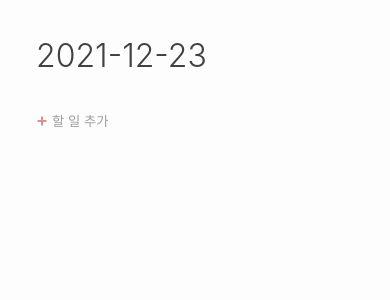
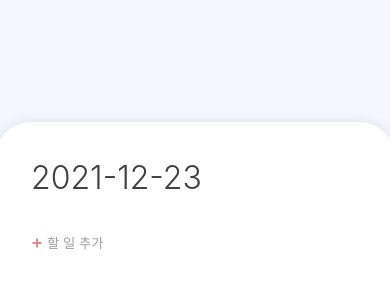
Before and after one commit to stella-jo/svelte-test, a Svelte app: page / in a window 390 px wide. Shown: the top 300 px of the page. Built offline with nearby package versions, Linux system fonts and the light colour scheme.

Commit message:
Update design and add media query

```diff
--- a/public/global.css
+++ b/public/global.css
@@ -1,12 +1,17 @@
-body {
-	background-color: #fdfdfd;
-}
-
 * {
-	margin: 0px;
-	padding: 0px;
+	margin: 0;
+	padding: 0;
 	box-sizing: border-box;
 	scroll-behavior: smooth;
 	font-family: -apple-system, BlinkMacSystemFont, 'Segoe UI', Roboto, Oxygen, Ubuntu, Cantarell, 'Open Sans', 'Helvetica Neue', sans-serif;
 	font-weight: 300;
+	border: none;
+	background: none;
+	text-align: left;
 }
+
+@media screen and (min-device-width: 769px) {
+	body {
+		background-color: #f4f7ff;
+	}
+}
--- a/src/App.svelte
+++ b/src/App.svelte
@@ -13,7 +13,6 @@
 		input.style.display = "block";
 		input.focus();
 	}
-
 	function newTodo() {
 		todoList = todoList.concat({task: newText, checked: false});
 		input.value = null;
@@ -42,8 +41,9 @@
 	});
 </script>
 
+<div class = "container">
 	<header>
-	<h1>투두리스트</h1>
+		<h1>2022-01-01</h1>
 	</header>
 
 	<main>
@@ -57,34 +57,40 @@
 			<rect x="3" y="10" width="18" height="4" rx="1" fill="#DC8F8F"/>
 			</svg>할 일 추가</button>
 	</main>
+</div>
 
 <style>
+	.container {
+		background-color: #ffffff;
+		display: flex;
+		flex-direction: column;
+		gap: 36px;
+		padding: 36px;
+		max-height: 100vw;
+		max-height: 100vh;
+	}
+
 	header {
 		display: flex;
 		justify-content: space-between;
 		align-items: center;
-		padding: 36px;
 	}
 	h1 {
 		font-size: 2rem;
 		color: #404040;
 	}
 	main {
-		margin: 0px 36px;
 		display: flex;
 		flex-direction: column;
 		gap: 16px;
-	}
-	button {
-		border: none;
-		background: none;
-		text-align: left;
+		overflow: scroll;
 	}
 	.addButton {
 		color: #40404080;
 		display: flex;
 		align-items: center;
 		gap: 4px;
+		width: fit-content;
 	}
 
 	.todoInput {
@@ -96,4 +102,17 @@
 		display: none;
 		font-size: 1rem;
 	}
+
+	@media screen and (min-device-width: 769px) {
+		.container {
+			width: 400px;
+			height: 600px;
+			border-radius: 36px;
+			position: absolute;
+			top: 50%;
+			left: 50%;
+			transform: translate(-50%, -50%);
+			box-shadow: 0 0 8px 4px #40404010;
+		}
+	}
 </style>
--- a/src/components/Todos.svelte
+++ b/src/components/Todos.svelte
@@ -1,16 +1,15 @@
 <script>
     export let index, removeTodo;
     export let check = false;
-    setTimeout(() => {
-        console.log(check);
-    }, 10000);
 </script>
 
 <div class = "box">
-    <label>
-        <input type = "checkbox" bind:checked = {check}>
-        <slot></slot>
-    </label>
+    <form>
+        <input id = {index} type = "checkbox" bind:checked = {check}>
+        <label for = {index}>
+            <slot></slot>
+        </label>
+    </form>
     <button on:click = {removeTodo(index)}>
         <svg width="12" height="12" viewBox="0 0 24 24" fill="none" xmlns="http://www.w3.org/2000/svg">
         <rect x="3.51472" y="6.34315" width="4" height="20" rx="1" transform="rotate(-45 3.51472 6.34315)" fill="#DC8F8F"/>
@@ -23,11 +22,17 @@
     .box {
         display: flex;
         justify-content: space-between;
+        gap: 8px;
         align-items: center;
     }
-    button {
-        border: none;
-        background: none;
+    form {
+        display: flex;
+        gap: 8px;
+        word-break: break-all;
+    }
+    input:checked ~ label {
+        text-decoration: line-through;
+        opacity: 50%;
     }
 
     /* input {
```
Lines whose indentation alone changed are shown as unchanged.
